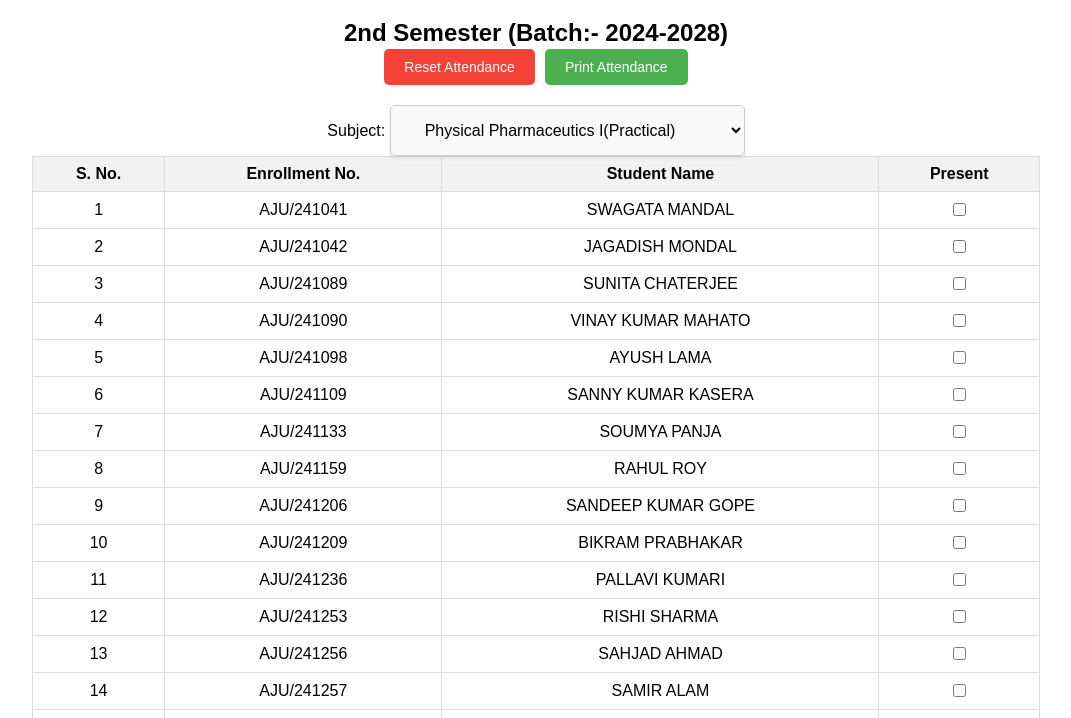
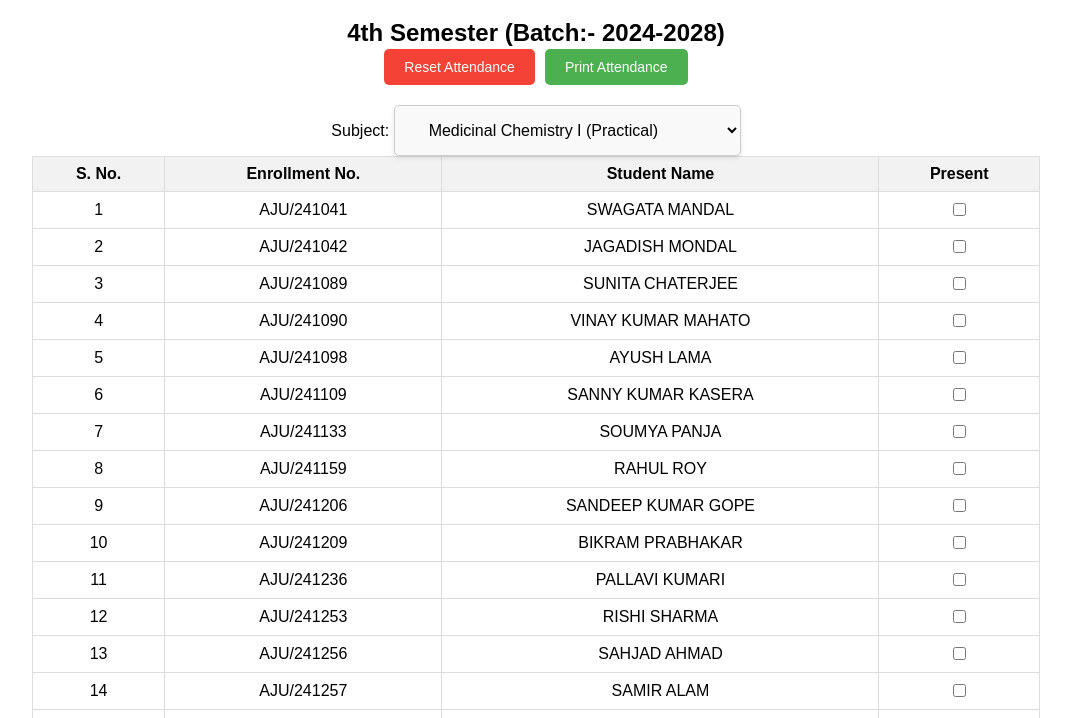
Before and after one commit to malik6205/Attendance-2nd-, a plain HTML site: page C.html in a window 1280 px wide. Shown: the part 71-789 px from the top of the page, without its empty margins (104-1175 px from the left). Drawn offline with nearby package versions, Linux system fonts and the light colour scheme.

Commit message:
Update C.html
Updated attendance sheet for 4th semester with new subjects and adjusted styles.

```diff
--- a/C.html
+++ b/C.html
@@ -170,7 +170,7 @@
 </head>
 <body>
  <h1>Today's Attendance Sheet</h1>
-<h2>2nd Semester (Batch:- 2024-2028)</h2>
+<h2>4th Semester (Batch:- 2024-2028)</h2>
 
 
   <div class="buttons-container">
@@ -180,10 +180,10 @@
 <div class="subject-select">
     <label for="subject">Subject:</label>
     <select id="subject">
-         <option value="Math">Physical Pharmaceutics I(Practical)</option>
-        <option value="Physics">Pharmaceutical Microbiologyractical)</option>
-        <option value="Computer Science">Pharmaceutical Engineering(Practical)</option>
-        <option value="Computer Science">POC II(Practical)</option>
+        <option value="Math">Medicinal Chemistry I (Practical)</option>
+        <option value="Physics">Physical Pharmaceutics II ( Practical)</option>
+        <option value="Computer Science">Pharmacology I (Practical)</option>
+        <option value="Computer Science">Pharmacognosy I (Practical)</option>
     </select>
 </div>
  <div id="dateTimeDisplay"></div>
@@ -209,7 +209,7 @@
 
   <script>
   const students = [
-    { id: "AJU/241041", name: "SWAGATA MANDAL" },
+{ id: "AJU/241041", name: "SWAGATA MANDAL" },
     { id: "AJU/241042", name: "JAGADISH MONDAL" },
     { id: "AJU/241089", name: "SUNITA CHATERJEE" },
     { id: "AJU/241090", name: "VINAY KUMAR MAHATO" },
@@ -229,7 +229,6 @@
     { id: "AJU/241307", name: "SHAGUFTA PERWEEN" },
     { id: "AJU/241308", name: "SAMEER LAGURI" },
     { id: "AJU/241316", name: "ANSHIKA AGRAWAL" },
-    { id: "AJU/241751", name: "SWETALEENA GOUDA" },
     { id: "AJU/241753", name: "RITIKESH DAS" },
     { id: "AJU/241755", name: "PINAAZ AFREEN" },
     { id: "AJU/241844", name: "NIRUPAM JANA" },
```
